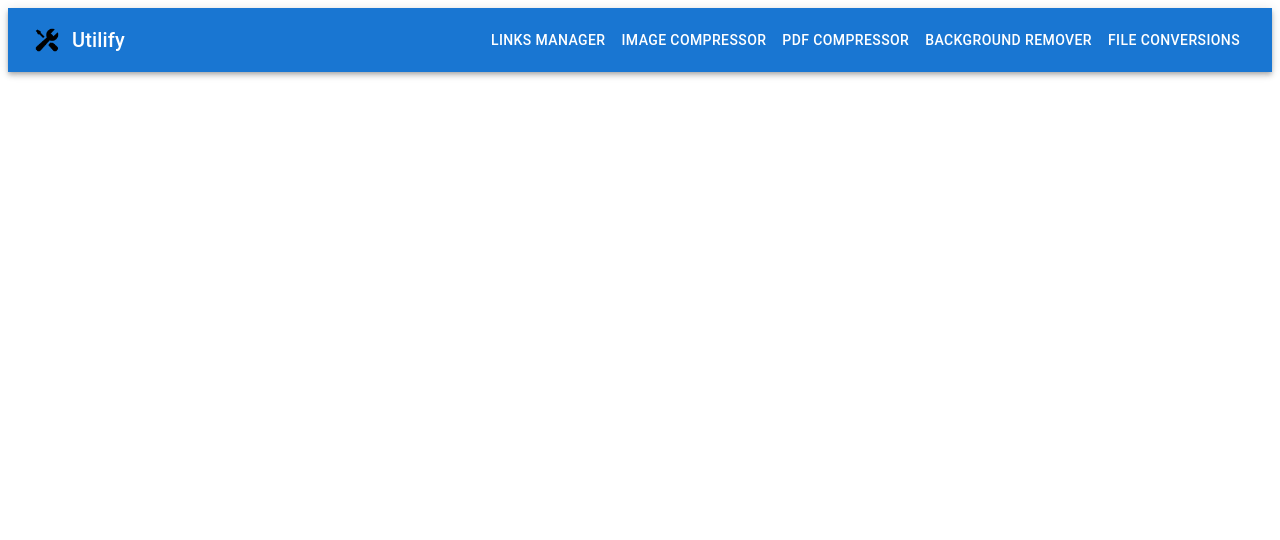
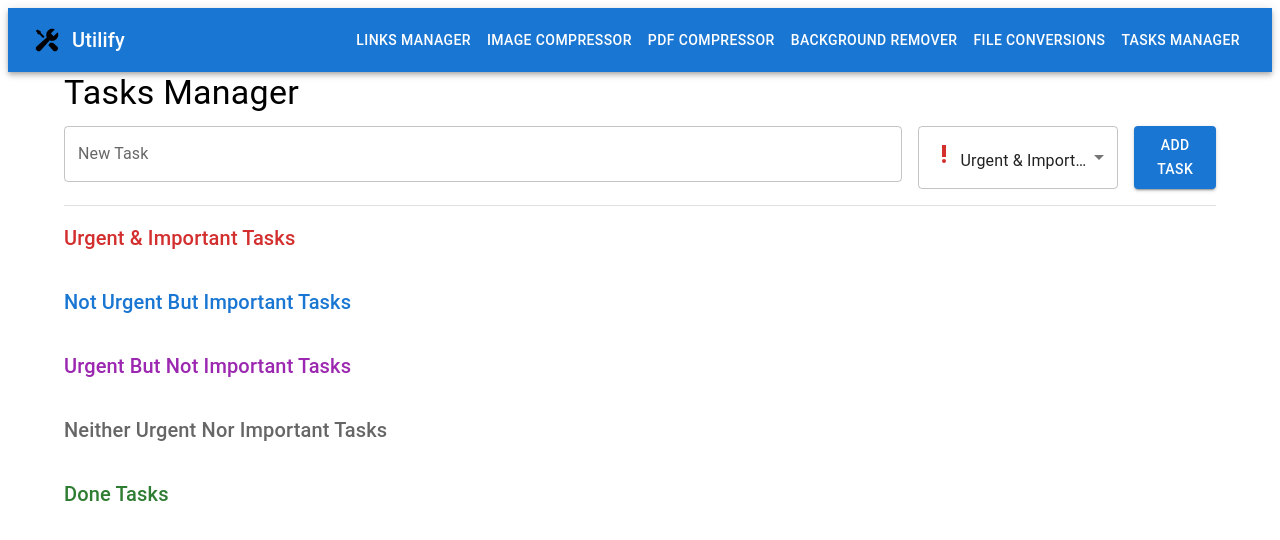
Before and after one commit to halleshubham/links-manager, a React (Vite) app: page /tasks-manager in a window 1280 px wide. Shown: the top 540 px of the page. Built offline with nearby package versions, Linux system fonts and the light colour scheme.

Commit message:
Added Task manager

```diff
--- a/src/App.tsx
+++ b/src/App.tsx
@@ -9,6 +9,7 @@ import BackgroundRemover from './BackgroundRemover';
 import CsvToExcel from './CsvToExcel';
 import ExcelToCsv from './ExcelToCsv';
 import CsvToVcf from './CsvToVcf';
+import TasksManager from './TasksManager';
 
 const App: React.FC = () => {
   return (
@@ -22,6 +23,7 @@ const App: React.FC = () => {
         <Route path="/csv-to-excel" element={<CsvToExcel />} />
         <Route path="/excel-to-csv" element={<ExcelToCsv />} />
         <Route path="/csv-to-vcf" element={<CsvToVcf />} />
+        <Route path="/tasks-manager" element={<TasksManager />} />
       </Routes>
     </Router>
   );
--- a/src/NavBar.tsx
+++ b/src/NavBar.tsx
@@ -19,7 +19,7 @@ const NavBar: React.FC = () => {
       <Toolbar>
         <img src="./utilify.png" alt="logo" style={{ width: 30, height: 30, marginRight: 10 }} />
         <Typography variant="h6" sx={{ flexGrow: 1 }}>
-            Utilify
+          Utilify
         </Typography>
         <Button color="inherit" component={Link} to="/links-manager">
           Links Manager
@@ -51,6 +51,9 @@ const NavBar: React.FC = () => {
             CSV to VCF
           </MenuItem>
         </Menu>
+        <Button color="inherit" component={Link} to="/tasks-manager">
+          Tasks Manager
+        </Button>
       </Toolbar>
     </AppBar>
   );
--- /dev/null
+++ b/src/TasksManager.tsx
@@ -0,0 +1,203 @@
+import React, { useState, useEffect } from 'react';
+import {
+  Container, Typography, Box, TextField, Button, List, ListItem, ListItemText,
+  ListItemSecondaryAction, IconButton, Divider, Dialog, DialogActions, DialogContent,
+  DialogContentText, DialogTitle, Slide, Select, MenuItem
+} from '@mui/material';
+import { Check, Delete, PriorityHigh, Schedule, LowPriority, NotInterested } from '@mui/icons-material';
+import { TransitionProps } from '@mui/material/transitions';
+
+interface Task {
+  id: number;
+  text: string;
+  type: 'urgent-important' | 'not-urgent-important' | 'urgent-not-important' | 'neither';
+  done: boolean;
+}
+
+const Transition = React.forwardRef(function Transition(
+  props: TransitionProps & {
+    // eslint-disable-next-line @typescript-eslint/no-explicit-any
+    children: React.ReactElement<any, any>;
+  },
+  ref: React.Ref<unknown>,
+) {
+  return <Slide direction="up" ref={ref} {...props} />;
+});
+
+const TasksManager: React.FC = () => {
+  const [tasks, setTasks] = useState<Task[]>(JSON.parse(localStorage.getItem('tasks') || '[]') as Task[]);
+  const [newTask, setNewTask] = useState<string>('');
+  const [taskType, setTaskType] = useState<'urgent-important' | 'not-urgent-important' | 'urgent-not-important' | 'neither'>('urgent-important');
+  const [deleteDialogOpen, setDeleteDialogOpen] = useState<boolean>(false);
+  const [taskToDelete, setTaskToDelete] = useState<number | null>(null);
+
+  // Load tasks from localStorage on component mount
+  useEffect(() => {
+    const storedTasks = localStorage.getItem('tasks');
+    if (storedTasks) {
+      setTasks(JSON.parse(storedTasks));
+    }
+  }, []);
+
+  // Save tasks to localStorage whenever they change
+  useEffect(() => {
+    localStorage.setItem('tasks', JSON.stringify(tasks));
+  }, [tasks]);
+
+  const addTask = () => {
+    if (newTask.trim() !== '') {
+      const newTaskObj: Task = {
+        id: Date.now(),
+        text: newTask,
+        type: taskType,
+        done: false,
+      };
+      setTasks([...tasks, newTaskObj]);
+      setNewTask('');
+    }
+  };
+
+  const markTaskAsDone = (id: number) => {
+    setTasks(tasks.map(task => task.id === id ? { ...task, done: true } : task));
+  };
+
+  const handleDeleteClick = (id: number) => {
+    setTaskToDelete(id);
+    setDeleteDialogOpen(true);
+  };
+
+  const handleDeleteConfirm = () => {
+    if (taskToDelete !== null) {
+      setTasks(tasks.filter(task => task.id !== taskToDelete));
+      setTaskToDelete(null);
+      setDeleteDialogOpen(false);
+    }
+  };
+
+  const handleDeleteCancel = () => {
+    setTaskToDelete(null);
+    setDeleteDialogOpen(false);
+  };
+
+  const renderTasks = (type: Task['type']) => (
+    <List>
+      {tasks.filter(task => task.type === type && !task.done).map(task => (
+        <ListItem key={task.id} sx={{ bgcolor: 'background.paper', mb: 1, borderRadius: 1 }}>
+          <ListItemText primary={task.text} />
+          <ListItemSecondaryAction>
+            <IconButton edge="end" onClick={() => markTaskAsDone(task.id)}>
+              <Check />
+            </IconButton>
+            <IconButton edge="end" onClick={() => handleDeleteClick(task.id)}>
+              <Delete />
+            </IconButton>
+          </ListItemSecondaryAction>
+        </ListItem>
+      ))}
+    </List>
+  );
+
+  const renderDoneTasks = () => (
+    <List>
+      {tasks.filter(task => task.done).map(task => (
+        <ListItem key={task.id} sx={{ bgcolor: 'background.paper', mb: 1, borderRadius: 1 }}>
+          <ListItemText primary={task.text} />
+          <ListItemSecondaryAction>
+            <IconButton edge="end" onClick={() => handleDeleteClick(task.id)}>
+              <Delete />
+            </IconButton>
+          </ListItemSecondaryAction>
+        </ListItem>
+      ))}
+    </List>
+  );
+
+  return (
+    <Container>
+      <Typography variant="h4" gutterBottom>
+        Tasks Manager
+      </Typography>
+      <Box display="flex" mb={2}>
+        <TextField
+          label="New Task"
+          value={newTask}
+          onChange={(e) => setNewTask(e.target.value)}
+          fullWidth
+        />
+        <Select
+          value={taskType}
+          onChange={(e) => setTaskType(e.target.value as Task['type'])}
+          variant="outlined"
+          sx={{ ml: 2, minWidth: 200 }}
+        >
+          <MenuItem value="urgent-important">
+            <PriorityHigh color="error" /> Urgent & Important
+          </MenuItem>
+          <MenuItem value="not-urgent-important">
+            <Schedule color="primary" /> Not Urgent But Important
+          </MenuItem>
+          <MenuItem value="urgent-not-important">
+            <LowPriority color="secondary" /> Urgent But Not Important
+          </MenuItem>
+          <MenuItem value="neither">
+            <NotInterested color="disabled" /> Neither Urgent Nor Important
+          </MenuItem>
+        </Select>
+        <Button variant="contained" color="primary" onClick={addTask} sx={{ ml: 2 }}>
+          Add Task
+        </Button>
+      </Box>
+      <Divider />
+      <Box mt={2}>
+        <Typography variant="h6" color="error">
+          Urgent & Important Tasks
+        </Typography>
+        {renderTasks('urgent-important')}
+      </Box>
+      <Box mt={2}>
+        <Typography variant="h6" color="primary">
+          Not Urgent But Important Tasks
+        </Typography>
+        {renderTasks('not-urgent-important')}
+      </Box>
+      <Box mt={2}>
+        <Typography variant="h6" color="secondary">
+          Urgent But Not Important Tasks
+        </Typography>
+        {renderTasks('urgent-not-important')}
+      </Box>
+      <Box mt={2}>
+        <Typography variant="h6" color="textSecondary">
+          Neither Urgent Nor Important Tasks
+        </Typography>
+        {renderTasks('neither')}
+      </Box>
+      <Box mt={2}>
+        <Typography variant="h6" color="success">
+          Done Tasks
+        </Typography>
+        {renderDoneTasks()}
+      </Box>
+      <Dialog
+        open={deleteDialogOpen}
+        TransitionComponent={Transition}
+        keepMounted
+        onClose={handleDeleteCancel}
+        aria-describedby="alert-dialog-slide-description"
+      >
+        <DialogTitle>{"Delete Task"}</DialogTitle>
+        <DialogContent>
+          <DialogContentText id="alert-dialog-slide-description">
+            Are you sure you want to delete this task? This action cannot be undone.
+          </DialogContentText>
+        </DialogContent>
+        <DialogActions>
+          <Button onClick={handleDeleteCancel}>Cancel</Button>
+          <Button onClick={handleDeleteConfirm} color="error">Delete</Button>
+        </DialogActions>
+      </Dialog>
+    </Container>
+  );
+};
+
+export default TasksManager;
```
